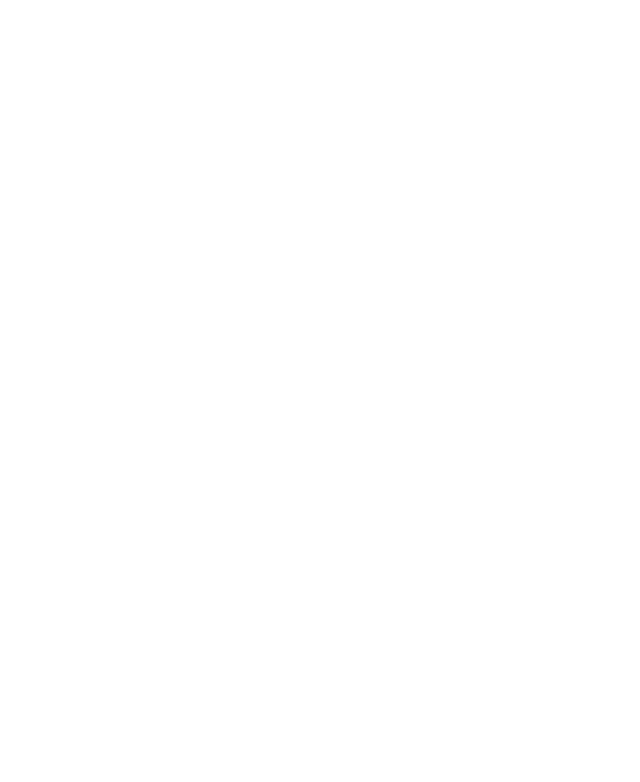
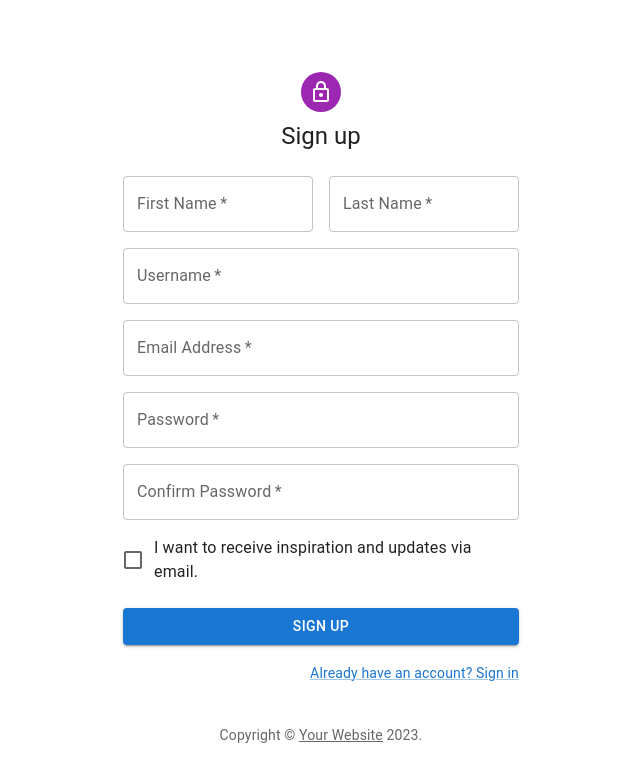
Before and after one commit to TolulopeJoel/PassStore, a React (Create React App) app in the folder frontend/pass-store/: page /signup in a window 1280 px wide. Before the commit this address had no page. Shown: the top 782 px of the page, without its empty margins (319-959 px from the left). Built offline with nearby package versions, Linux system fonts and the light colour scheme.

Commit message:
Added signup component

```diff
--- a/frontend/pass-store/src/App.js
+++ b/frontend/pass-store/src/App.js
@@ -2,6 +2,7 @@
 import { BrowserRouter, Routes, Route } from 'react-router-dom';
 import WebsiteList from './components/WebsiteList.js';
 import SignIn from './components/Auth/SignIn';
+import SignUp from './components/Auth/SignUp';
 
 
 function App() {
@@ -10,6 +11,7 @@
       <Routes>
         <Route index element={<WebsiteList />} />
         <Route path="/signin" element={<SignIn />} />
+        <Route path="/signup" element={<SignUp />} />
       </Routes>
     </BrowserRouter>
   );
--- a/frontend/pass-store/src/components/Auth/SignIn.js
+++ b/frontend/pass-store/src/components/Auth/SignIn.js
@@ -72,7 +72,7 @@
                 {/* <Link href="#" variant="body2"> Forgot password? </Link> */}
               </Grid>
               <Grid item>
-                <Link href="#" variant="body2"> {"Don't have an account? Sign Up"} </Link>
+                <Link href="/signup" variant="body2"> {"Don't have an account? Sign Up"} </Link>
               </Grid>
             </Grid>
           </Box>
--- /dev/null
+++ b/frontend/pass-store/src/components/Auth/SignUp.js
@@ -0,0 +1,139 @@
+import React, { useState } from "react";
+import Avatar from '@mui/material/Avatar';
+import Button from '@mui/material/Button';
+import CssBaseline from '@mui/material/CssBaseline';
+import TextField from '@mui/material/TextField';
+import FormControlLabel from '@mui/material/FormControlLabel';
+import Checkbox from '@mui/material/Checkbox';
+import Link from '@mui/material/Link';
+import Grid from '@mui/material/Grid';
+import Box from '@mui/material/Box';
+import { useNavigate } from "react-router-dom";
+import LockOutlinedIcon from '@mui/icons-material/LockOutlined';
+import Typography from '@mui/material/Typography';
+import Container from '@mui/material/Container';
+import { createTheme, ThemeProvider } from '@mui/material/styles';
+import axios from "axios";
+
+function Copyright(props) {
+  return (
+    <Typography variant="body2" color="text.secondary" align="center" {...props}>
+      {'Copyright © '}
+      <Link color="inherit" href="https://mui.com/">
+        Your Website
+      </Link>{' '}
+      {new Date().getFullYear()}
+      {'.'}
+    </Typography>
+  );
+}
+
+const theme = createTheme();
+
+export default function SignUp() {
+  const [firstName, setFirstName] = useState("");
+  const [lastName, setLastName] = useState("");
+  const [email, setEmail] = useState("");
+  const [username, setUsername] = useState("");
+  const [password, setPassword] = useState("");
+  const [password2, setPassword2] = useState("");
+  const [error, setError] = useState({});
+  const navigate = useNavigate();
+
+  const handleSubmit = async (event) => {
+    event.preventDefault();
+    try {
+      const response = await axios.post("http://localhost:8000/api/auth/register/", {
+        email,
+        password,
+        username,
+        last_name: lastName,
+        first_name: firstName,
+        password2: password2,
+      });
+      navigate("/signin");
+    } catch (error) {
+      if (error.response.data.detail) {
+        setError([error.response.data.detail]);
+      } else if (error.response.data.message) {
+        setError([error.response.data.message]);
+      } else if (error.response.data.non_field_errors) {
+        setError(error.response.data.non_field_errors);
+      } else {
+        setError(['An error occurred. Please try again later.']);
+      }
+      console.log(error.response.data);
+      setError(error.response.data);
+    }
+  }
+  // catch (error) {
+  //   if (error.response.data.detail) {
+  //     setError([error.response.data.detail]);
+  //   } else if (error.response.data.message) {
+  //     setError([error.response.data.message]);
+  //   } else if (error.response.data.non_field_errors) {
+  //     setError(error.response.data.non_field_errors);
+  //   } else {
+  //     setError(['An error occurred. Please try again later.']);
+  //   }
+  // }
+
+
+
+  return (
+    <ThemeProvider theme={theme}>
+      <Container component="main" maxWidth="xs">
+        <CssBaseline />
+        <Box sx={{ marginTop: 8, display: 'flex', flexDirection: 'column', alignItems: 'center', }} >
+          <Avatar sx={{ m: 1, bgcolor: 'secondary.main' }}>
+            <LockOutlinedIcon />
+          </Avatar>
+          <Typography component="h1" variant="h5">
+            Sign up
+          </Typography>
+
+          <Box component="form" noValidate onSubmit={handleSubmit} sx={{ mt: 3 }}>
+            <Grid container spacing={2}>
+              <Grid item xs={12} sm={6}>
+                {error.first_name && (<div className="text-danger w-100">{error.first_name}</div>)}
+                <TextField required fullWidth label="First Name" value={firstName} onChange={(event) => setFirstName(event.target.value)} />
+              </Grid>
+              <Grid item xs={12} sm={6}>
+                {error.last_name && (<div className="text-danger w-100">{error.last_name}</div>)}
+                <TextField required fullWidth label="Last Name" value={lastName} onChange={(event) => setLastName(event.target.value)} />
+              </Grid>
+              <Grid item xs={12}>
+                {error.username && (<div className="text-danger w-100">{error.username}</div>)}
+                <TextField required fullWidth label="Username" value={username} onChange={(event) => setUsername(event.target.value)} />
+              </Grid>
+              <Grid item xs={12}>
+                {error.email && (<div className="text-danger w-100">{error.email}</div>)}
+                <TextField required fullWidth label="Email Address" name="email" value={email} onChange={(event) => setEmail(event.target.value)} />
+              </Grid>
+              <Grid item xs={12}>
+                {error.password && (<div className="text-danger w-100">{error.password}</div>)}
+                <TextField required fullWidth label="Password" type="password" id="password" value={password} onChange={(event) => setPassword(event.target.value)} />
+              </Grid>
+              <Grid item xs={12}>
+                {error.password2 && (<div className="text-danger w-100">{error.password2}</div>)}
+                <TextField required fullWidth label="Confirm Password" type="password" id="password2" value={password2} onChange={(event) => setPassword2(event.target.value)} />
+              </Grid>
+              <Grid item xs={12}>
+                <FormControlLabel control={<Checkbox value="allowExtraEmails" color="primary" />} label="I want to receive inspiration and updates via email." />
+              </Grid>
+            </Grid>
+            <Button type="submit" fullWidth variant="contained" sx={{ mt: 3, mb: 2 }}> Sign Up </Button>
+            <Grid container justifyContent="flex-end">
+              <Grid item>
+                <Link href="/signin" variant="body2">
+                  Already have an account? Sign in
+                </Link>
+              </Grid>
+            </Grid>
+          </Box>
+        </Box>
+        <Copyright sx={{ mt: 5 }} />
+      </Container>
+    </ThemeProvider>
+  );
+}
```
Also changed, not shown: 1 other file (tests, documents, lock files or other folders).
